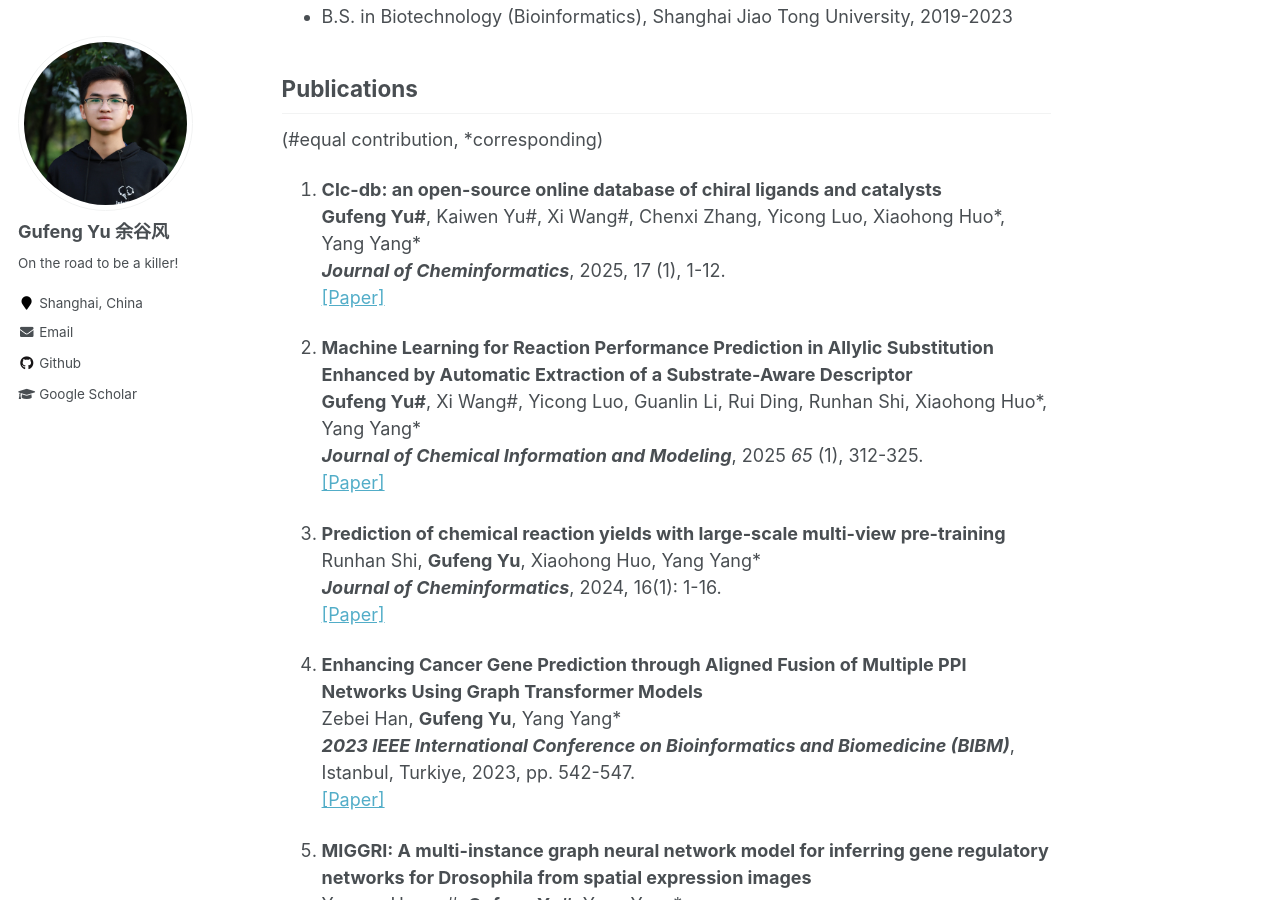
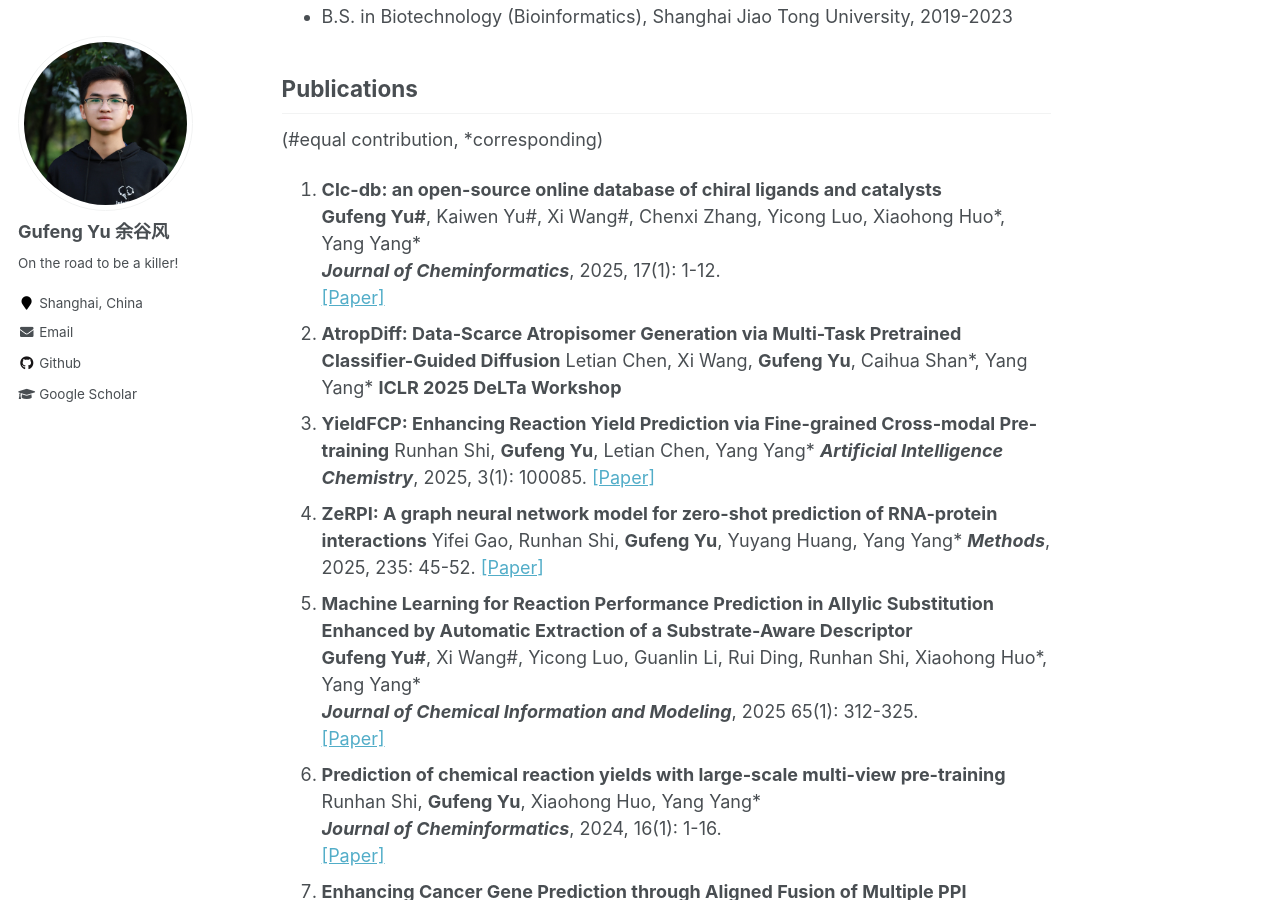
Before and after one commit to GufengYu520/gufengyu520.github.io, a Jekyll site: the page built from _pages/about.md, in a window 1280 px wide and 900 px high, scrolled down 763 px. Built offline with Jekyll 4.4.1, drawn with Linux system fonts in a browser that asks for light colours.

Commit message:
Update about.md

```diff
--- a/_pages/about.md
+++ b/_pages/about.md
@@ -35,25 +35,32 @@ My research interest is **AI for Science**. Specifically, the main research area
 
 1. **Clc-db: an open-source online database of chiral ligands and catalysts**
     **Gufeng Yu#**, Kaiwen Yu#, Xi Wang#, Chenxi Zhang, Yicong Luo, Xiaohong Huo\*, Yang Yang*
-    ***Journal of Cheminformatics***, 2025, 17 (1), 1-12.
+    ***Journal of Cheminformatics***, 2025, 17(1): 1-12.
     [[Paper]](https://jcheminf.biomedcentral.com/articles/10.1186/s13321-025-00991-9)
-
-2. **Machine Learning for Reaction Performance Prediction in Allylic Substitution Enhanced by Automatic Extraction of a Substrate-Aware Descriptor**
+2. **AtropDiff: Data-Scarce Atropisomer Generation via Multi-Task Pretrained Classifier-Guided Diffusion**
+    Letian Chen, Xi Wang, **Gufeng Yu**, Caihua Shan*, Yang Yang\*
+    **ICLR 2025 DeLTa Workshop**
+3. **YieldFCP: Enhancing Reaction Yield Prediction via Fine-grained Cross-modal Pre-training**
+    Runhan Shi, **Gufeng Yu**, Letian Chen, Yang Yang*
+    ***Artificial Intelligence Chemistry***, 2025, 3(1): 100085.
+    [[Paper]](https://doi.org/10.1016/j.aichem.2025.100085)
+4. **ZeRPI: A graph neural network model for zero-shot prediction of RNA-protein interactions**
+    Yifei Gao, Runhan Shi, **Gufeng Yu**, Yuyang Huang, Yang Yang*
+    ***Methods***, 2025, 235: 45-52.
+    [[Paper]](https://doi.org/10.1016/j.ymeth.2025.01.014)
+5. **Machine Learning for Reaction Performance Prediction in Allylic Substitution Enhanced by Automatic Extraction of a Substrate-Aware Descriptor**
     **Gufeng Yu#**, Xi Wang#, Yicong Luo, Guanlin Li, Rui Ding, Runhan Shi, Xiaohong Huo\*, Yang Yang*
-    ***Journal of Chemical Information and Modeling***, 2025 *65* (1), 312-325.
+    ***Journal of Chemical Information and Modeling***, 2025 65(1): 312-325.
     [[Paper]](https://pubs.acs.org/doi/10.1021/acs.jcim.4c02120)
-
-3. **Prediction of chemical reaction yields with large-scale multi-view pre-training**
+6. **Prediction of chemical reaction yields with large-scale multi-view pre-training**
     Runhan Shi, **Gufeng Yu**, Xiaohong Huo, Yang Yang*
     ***Journal of Cheminformatics***, 2024, 16(1): 1-16.
     [[Paper]](https://jcheminf.biomedcentral.com/articles/10.1186/s13321-024-00815-2)
-
-4. **Enhancing Cancer Gene Prediction through Aligned Fusion of Multiple PPI Networks Using Graph Transformer Models**
+7. **Enhancing Cancer Gene Prediction through Aligned Fusion of Multiple PPI Networks Using Graph Transformer Models**
     Zebei Han, **Gufeng Yu**, Yang Yang*
-    ***2023 IEEE International Conference on Bioinformatics and Biomedicine (BIBM)***, Istanbul, Turkiye, 2023, pp. 542-547.
+    **2023 IEEE International Conference on Bioinformatics and Biomedicine (BIBM)**
     [[Paper]](https://ieeexplore.ieee.org/document/10385593)
-
-5. **MIGGRI: A multi-instance graph neural network model for inferring gene regulatory networks for Drosophila from spatial expression images**
+8. **MIGGRI: A multi-instance graph neural network model for inferring gene regulatory networks for Drosophila from spatial expression images**
     Yuyang Huang#, **Gufeng Yu#**, Yang Yang*
     ***PLOS Computational Biology***, 2023, 19(11): e1011623.
     [[Paper]](https://journals.plos.org/ploscompbiol/article?id=10.1371/journal.pcbi.1011623)
```
